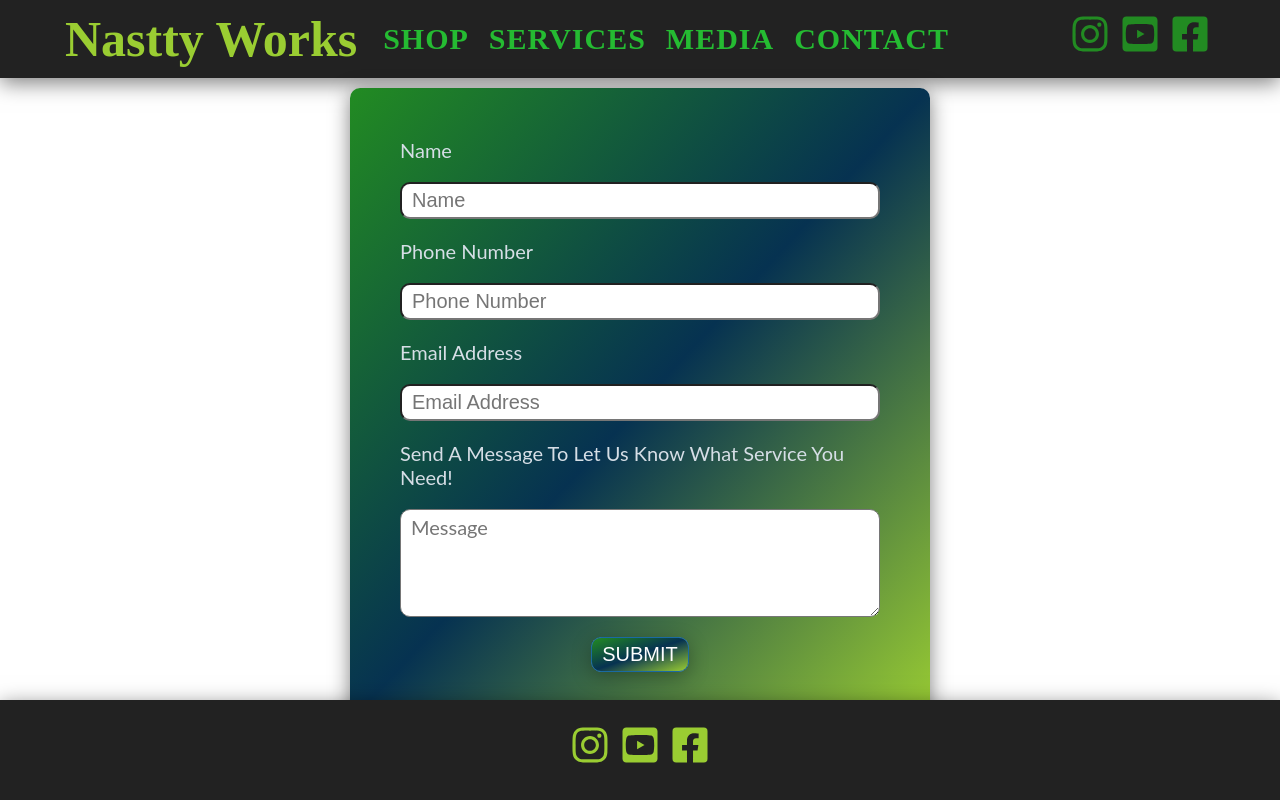
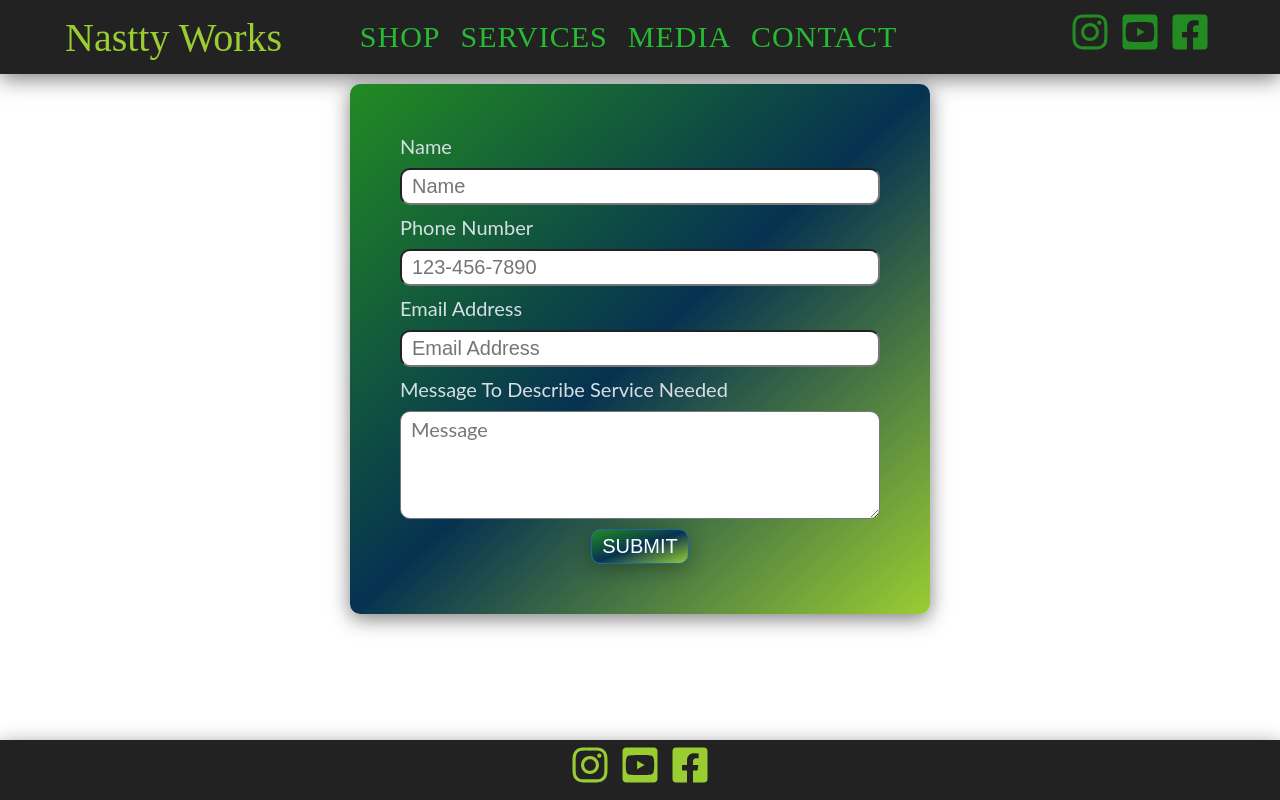
Before and after one commit to ronthetech/nastty-works-web-app, a React (Create React App) app: page /Contact in a window 1280 px wide. Built offline with nearby package versions, Linux system fonts and the light colour scheme.

Commit message:
updated css, better fit with error messages, form

```diff
--- a/public/index.html
+++ b/public/index.html
@@ -4,40 +4,21 @@
 		<meta charset="utf-8" />
 		<link rel="icon" href="%PUBLIC_URL%/favicon.ico" />
 		<meta name="viewport" content="width=device-width, initial-scale=1" />
-    <meta name="theme-color" content="#000000" />
-    <meta
-      name="description"
-      content="Web site created using create-react-app"
-    />
+		<meta name="theme-color" content="#9acd32" />
+		<meta name="description" content="Nastty Works Web site created using create-react-app" />
 		<link rel="apple-touch-icon" href="%PUBLIC_URL%/logo192.png" />
 		<!--
-      manifest.json provides metadata used when your web app is installed on a
-      user's mobile device or desktop. See https://developers.google.com/web/fundamentals/web-app-manifest/
+      See https://developers.google.com/web/fundamentals/web-app-manifest/
     -->
 		<link rel="manifest" href="%PUBLIC_URL%/manifest.json" />
 		<!--
-      Notice the use of %PUBLIC_URL% in the tags above.
-      It will be replaced with the URL of the `public` folder during the build.
-      Only files inside the `public` folder can be referenced from the HTML.
-
       Unlike "/favicon.ico" or "favicon.ico", "%PUBLIC_URL%/favicon.ico" will
       work correctly both with client-side routing and a non-root public URL.
-      Learn how to configure a non-root public URL by running `npm run build`.
     -->
-    <title>React App</title>
+		<title>Nastty Works</title>
 	</head>
 	<body>
 		<noscript>You need to enable JavaScript to run this app.</noscript>
 		<div id="root"></div>
-    <!--
-      This HTML file is a template.
-      If you open it directly in the browser, you will see an empty page.
-
-      You can add webfonts, meta tags, or analytics to this file.
-      The build step will place the bundled scripts into the <body> tag.
-
-      To begin the development, run `npm start` or `yarn start`.
-      To create a production bundle, use `npm run build` or `yarn build`.
-    -->
 	</body>
 </html>
--- a/src/App.css
+++ b/src/App.css
@@ -126,6 +126,8 @@ nav {
 }
 .navbar__heading {
 	font-family: "Permanent Marker", cursive;
+
+	font-weight: 500;
 	color: yellowgreen;
 	transition: var(--transition);
 	cursor: pointer;
@@ -135,7 +137,7 @@ nav {
 	color: forestgreen;
 }
 .navbar__toggle {
-	font-size: 4rem;
+	font-size: 3rem;
 	background: transparent;
 	border-color: transparent;
 	color: yellowgreen;
@@ -160,7 +162,8 @@ nav {
 .navbar__link:focus {
 	color: var(--primary-green);
 	padding-left: 5rem;
-	background: #222;
+	background: #111;
+	border-radius: 1rem;
 }
 /*Hidden by default*/
 .socials {
@@ -238,14 +241,14 @@ main {
 /*======= FORM =======*/
 .form__container {
 	max-width: 60rem;
-	margin: 0 auto;
+	margin: 0rem auto;
 	padding: 1rem;
 }
 .form__message--success {
 	background-image: var(--grad-background-form-btn);
 	max-width: fit-content;
-	margin: 1rem auto;
-	padding: 1rem;
+	margin: 0.5rem auto;
+	padding: 0.5rem;
 	font-size: 2rem;
 	color: var(--clr-white);
 	text-align: center;
@@ -262,7 +265,7 @@ main {
 	color: var(--clr-light-grey-4);
 	display: flex;
 	flex-direction: column;
-	gap: 2rem;
+	gap: 1rem;
 	font-size: 2rem;
 	justify-content: center;
 	border-radius: 1rem;
@@ -308,8 +311,11 @@ main {
 }
 
 .form__btn:focus {
-	border: 2px solid var(--grad-green-blue);
+	border: 3px solid var(--grad-green-blue);
+	box-shadow: var(--dark-shadow);
+	color: white;
 }
+
 /*======= FOOTER =======*/
 footer {
 	background: #222;
@@ -320,7 +326,7 @@ footer {
 	display: flex;
 	justify-content: center;
 	align-items: center;
-	height: 10rem;
+	height: 6rem;
 }
 footer .socials {
 	display: flex;
--- a/src/components/Form.js
+++ b/src/components/Form.js
@@ -25,11 +25,12 @@ const Form = () => {
 
 	const handleFormSubmit = (e) => {
 		e.preventDefault();
-		if (values.name && values.email && values.message) {
+		if (values.name && values.number && values.message) {
 			setValid(true);
 		}
 		setSubmitted(true);
 	};
+
 	return (
 		<div className='form__container'>
 			{submitted && valid ? <div className='form__message--success'>Success! We will get back to you as soon as possible!</div> : null}
@@ -44,8 +45,8 @@ const Form = () => {
 					type='tel'
 					value={values.number}
 					onChange={handleNumberInputChange}
-					pattern='[0-9]{3}-[0-9]{2}-[0-9]{3}'
-					placeholder='Phone Number'
+					pattern='[0-9]{3}-[0-9]{3}-[0-9]{4}'
+					placeholder='123-456-7890'
 				/>
 				{submitted && !values.number ? <span className='empty--field'>Please enter a phone number</span> : null}
 				<label htmlFor='formEmail'>Email Address</label>
@@ -58,8 +59,8 @@ const Form = () => {
 					onChange={handleEmailInputChange}
 					placeholder='Email Address'
 				/>
-				{submitted && !values.email ? <span className='empty--field'>Please enter an email address</span> : null}
-				<label htmlFor='formText'>Send A Message To Let Us Know What Service You Need!</label>
+				{/* {submitted && !values.email ? <span className='empty--field'>Please enter an email address</span> : null} */}
+				<label htmlFor='formText'>Message To Describe Service Needed</label>
 				<textarea
 					value={values.message}
 					onChange={handleMessageInputChange}
--- /dev/null
+++ b/src/components/MediaContent.js
@@ -0,0 +1,5 @@
+const MediaContent = () => {
+	return <div className='media'></div>;
+};
+
+export default MediaContent;
--- a/src/components/Navbar.js
+++ b/src/components/Navbar.js
@@ -15,25 +15,25 @@ const Navbar = () => {
 			<div className='navbar'>
 				<div className='navbar__header'>
 					<NavLink to='/'>
-						<h1 className='navbar__heading'>Nastty Works</h1>
+						<h2 className='navbar__heading'>Nastty Works</h2>
 					</NavLink>
 					<FaBars onClick={handleToggle} className='navbar__toggle' />
 				</div>
 				<ul className={toggle ? "navbar__links" : "navbar__links navbar__links--show"}>
 					<li>
-						<h3 className='navbar__link'>Shop</h3>
+						<h4 className='navbar__link'>Shop</h4>
 					</li>
 					<li>
-						<h3 className='navbar__link'>Services</h3>
+						<h4 className='navbar__link'>Services</h4>
 					</li>
 					<li>
 						<NavLink to='/Media/'>
-							<h3 className='navbar__link'>Media</h3>
+							<h4 className='navbar__link'>Media</h4>
 						</NavLink>
 					</li>
 					<li>
 						<NavLink to='/Contact/'>
-							<h3 className='navbar__link'>Contact</h3>
+							<h4 className='navbar__link'>Contact</h4>
 						</NavLink>
 					</li>
 				</ul>
--- a/src/components/Socials.js
+++ b/src/components/Socials.js
@@ -4,21 +4,21 @@ const Socials = () => {
 	return (
 		<ul className='socials'>
 			<li>
-				<a href='https://instagram.com/'>
+				<a href='https://www.instagram.com/nasttyworks/' rel='noreferrer noopener' target='_blank'>
 					<span className='socials__icon'>
 						<FaInstagram />
 					</span>
 				</a>
 			</li>
 			<li>
-				<a href='https://youtube.com/'>
+				<a href='https://youtube.com/' rel='noreferrer noopener' target='_blank'>
 					<span className='socials__icon'>
 						<FaYoutubeSquare />
 					</span>
 				</a>
 			</li>
 			<li>
-				<a href='https://facebook.com/'>
+				<a href='https://facebook.com/' rel='noreferrer noopener' target='_blank'>
 					<span className='socials__icon'>
 						<FaFacebookSquare />
 					</span>
--- a/src/pages/Media.js
+++ b/src/pages/Media.js
@@ -1,11 +1,12 @@
 import Navbar from "../components/Navbar";
 import Footer from "../components/Footer";
+import MediaContent from "../components/MediaContent";
 
 const Media = () => {
 	return (
 		<div className='main'>
 			<Navbar />
-			<h1>MEDIA</h1>
+			<MediaContent />
 			<Footer />
 		</div>
 	);
```
Lines whose indentation alone changed are shown as unchanged.
